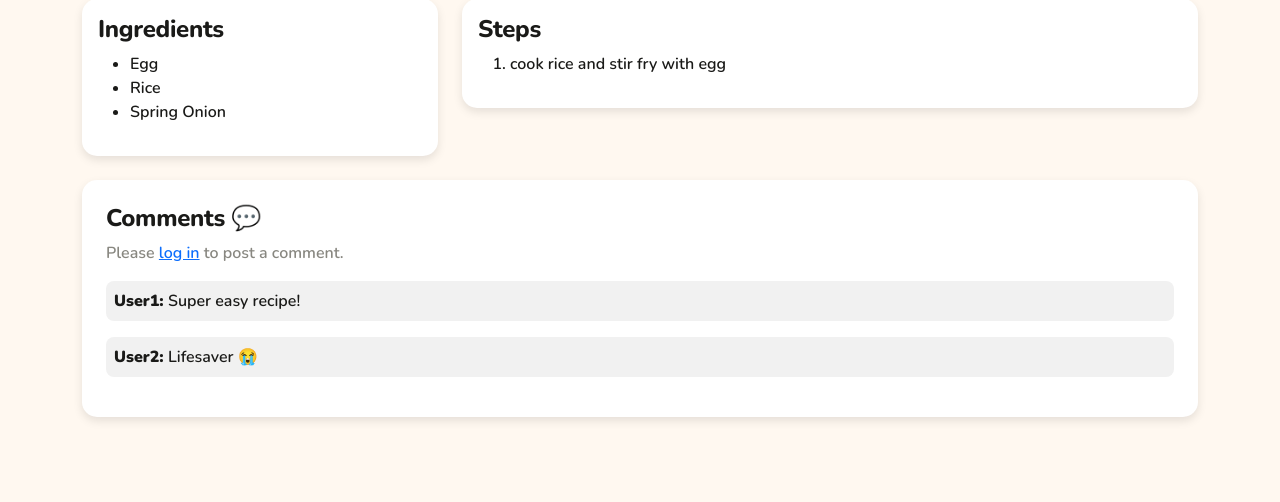
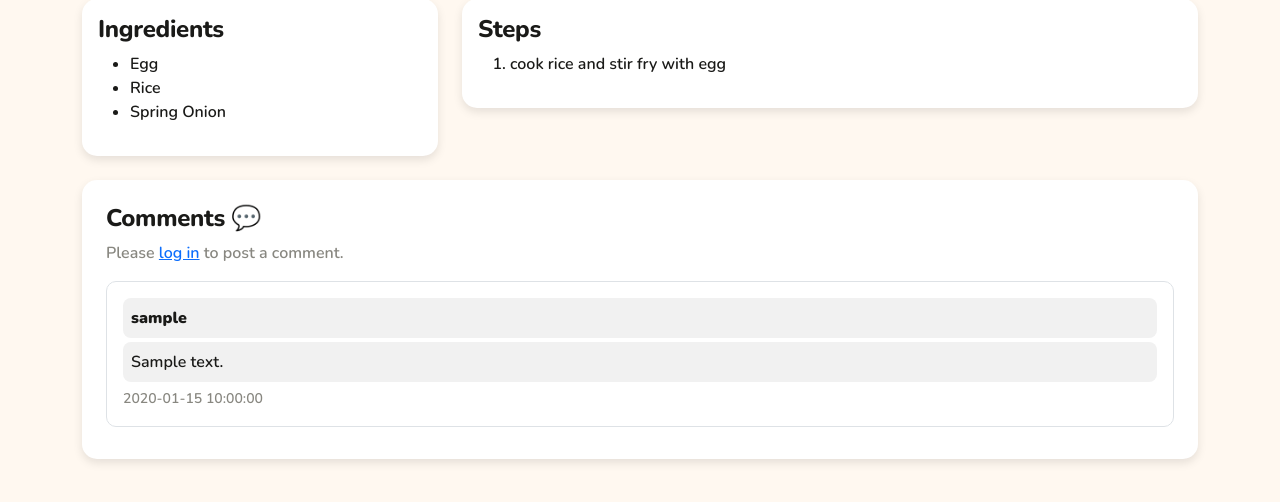
Before and after one commit to xAmyyang/cits5505, a Flask app: page /recipe in a window 1280 px wide. Shown: the part 283-785 px from the top of the page. Run offline with Flask 3, Linux system fonts and the light colour scheme; data comes from the database, SQL or seed files in the repository; tables that the repository leaves empty hold one stand-in row (values such as "Sample post").

Commit message:
Show saved comments on recipe detail page

```diff
--- a/templates/recipe-detail.html
+++ b/templates/recipe-detail.html
@@ -129,8 +129,23 @@
     {% endif %}
 
     <div class="comment-box">
-      <p><strong>User1:</strong> Super easy recipe!</p>
-      <p><strong>User2:</strong> Lifesaver 😭</p>
+      {% if comments %}
+        {% for comment in comments %}
+          <div class="border rounded p-3 mb-2">
+            <p class="mb-1">
+              <strong>{{ comment.username }}</strong>
+            </p>
+            <p class="mb-1">
+              {{ comment.content }}
+            </p>
+            {% if comment.created_at %}
+              <small class="text-muted">{{ comment.created_at }}</small>
+            {% endif %}
+          </div>
+        {% endfor %}
+      {% else %}
+        <p class="text-muted">No comments yet. Be the first to comment!</p>
+      {% endif %}
     </div>
   </div>
 
```
